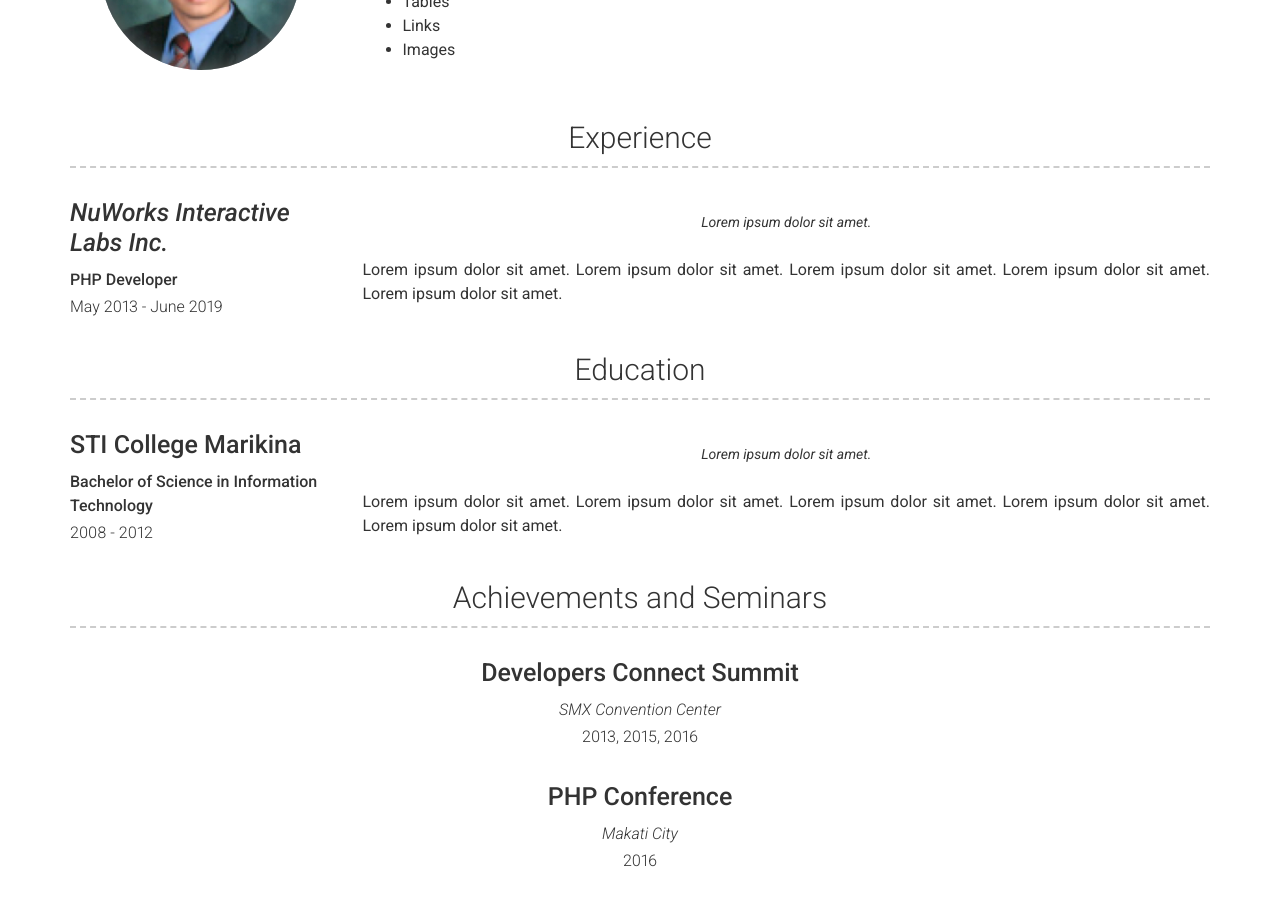
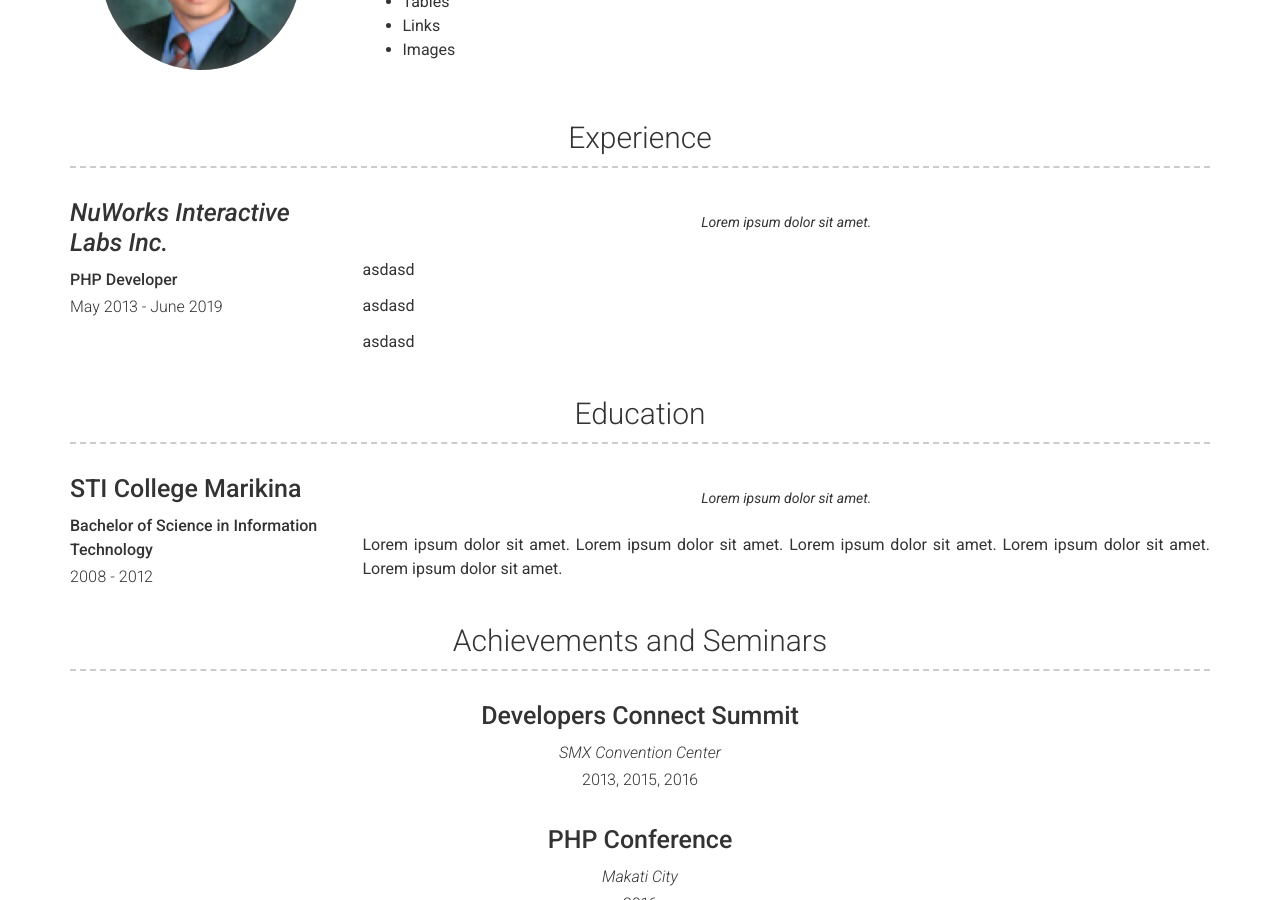
Before and after one commit to jeffmabazza/jeffreymabazza.github.io, a Jekyll site: the page built from index.md, in a window 1280 px wide and 900 px high, scrolled down 419 px. Built offline with Jekyll 4.4.1, drawn with Linux system fonts in a browser that asks for light colours.

Commit message:
Testing config.yml

```diff
--- a/_data/experience.yml
+++ b/_data/experience.yml
@@ -6,4 +6,8 @@
   quote: >
    Lorem ipsum dolor sit amet.
   description: | # this will include new lines to allow paragraphs
-    Lorem ipsum dolor sit amet. Lorem ipsum dolor sit amet. Lorem ipsum dolor sit amet. Lorem ipsum dolor sit amet. Lorem ipsum dolor sit amet.
+    asdasd
+
+    asdasd
+
+    asdasd
```
